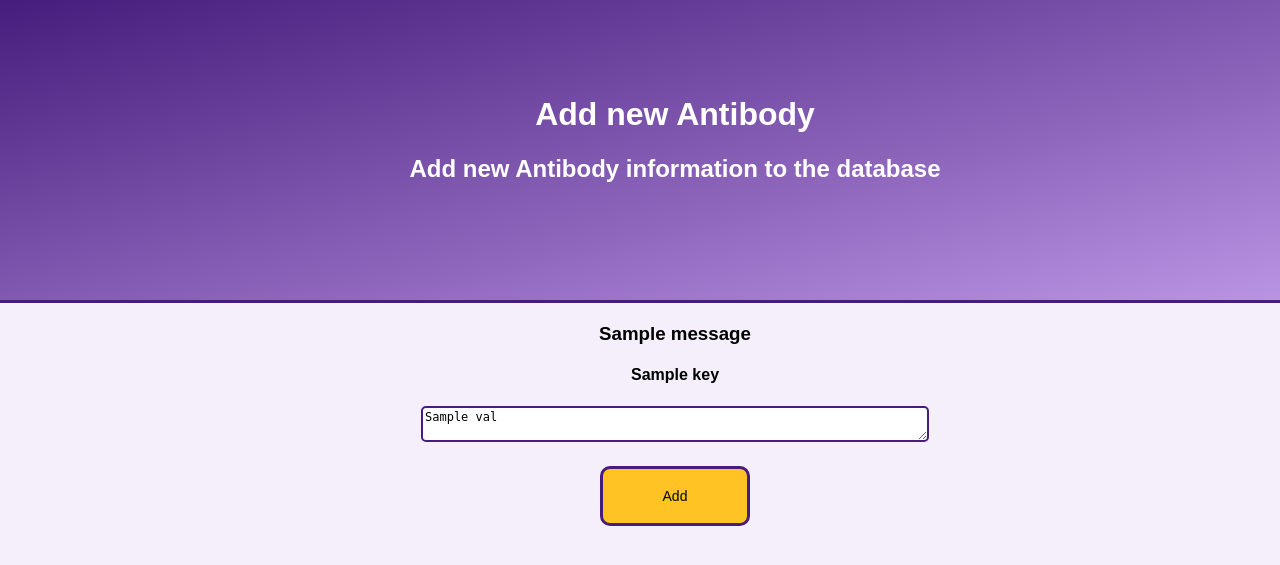
After one commit to LSUHSC-CAIPP-Core-B/CoreSystemsApp, a Python web app: template app/templates/CoreC/add_mouse.html in a window 1280 px wide; the page is wider, and only the part inside the window is pictured. The commit adds this page. Shown: the top 565 px of that part. Run offline with Jinja, Linux system fonts and the light colour scheme; the template is opened without the code that fills it: most values are stand-ins (such as "Sample title", 1, 10 or a date in 2020); one stand-in notice (Sample message) is shown; some libraries are stand-ins or nearby versions.

Commit message:
Add mouse function.

```diff
--- /dev/null
+++ b/app/templates/CoreC/add_mouse.html
@@ -0,0 +1,72 @@
+<!DOCTYPE html>
+<html lang="en">
+
+<html>
+
+<head>
+  <link rel="stylesheet" type="text/css" href="{{ url_for('static',filename='styles/page_style.css') }}">
+</head>
+
+<body>
+  <div class="header" id="gradheader">
+    <h1 class="header_text">Add new Antibody</h1>
+    <h2 class="header_text">Add new Antibody information to the database</h2>
+  </div>
+
+  {% with messages = get_flashed_messages() %}
+  {% if messages %}
+  <div class="updatediv one">
+    <h3>{{ messages[0] }}</h3>
+  </div>
+  {% endif %}
+  {% endwith %}
+
+  <form method="POST" action="/addMouse">
+    {% for key, val in fields.items() %}
+    <div>
+      <div class="updatediv one">
+        {% if key == "PI" %}
+        <h4> {{ key ~ " Name (Your Name)" }} </h4>
+        {% elif key == "MTA Required" %}
+        <h4> {{ "Is MTA Required? (Yes or No)" }} </h4>
+        {% else %}
+        <h4> {{key}} </h4>
+        {% endif %}
+      </div>
+      <div class="updatediv two">
+        <!-- Text area is white space sensitive so {{val}} cant have any spacebars before-->
+        <textarea name="{{key}}" oninput='this.style.height = "";this.style.height = this.scrollHeight + "px"'
+          onclick='this.style.height = "";this.style.height = this.scrollHeight + "px"'
+          id="{{key}}">{{ val }}</textarea>
+      </div>
+    </div>
+    {% endfor %}
+    <div class="updatediv one">
+      <button onclick="saveFilterByKey(['#PI_first_name', '#PI_last_name', '#PI_ID', '#PI_email', '#PI_departmnet'])"
+        class="updatebutton">Add</button>
+    </div>
+  </form>
+  <!--FUNCTIONS-->
+  <script>
+    function saveFilterByKey(keys) {
+      for (key of keys) {
+        const $select = document.querySelector(key);
+        localStorage.setItem(key, $select.value);
+      }
+    }
+    function getSavedValue(v) {
+      if (!localStorage.getItem(v)) {
+        return "";// You can change this to your defualt value.
+      }
+      return localStorage.getItem(v);
+    }
+    function loadFilterByKey(keys) {
+      for (key of keys) {
+        const $select = document.querySelector(key);
+        $select.value = getSavedValue(key);
+      }
+    }
+  </script>
+</body>
+
+</html>
--- a/app/templates/CoreC/mouse_stock.html
+++ b/app/templates/CoreC/mouse_stock.html
@@ -29,9 +29,9 @@
                 <script>
                     $(document).ready(function () {
                         // click event to the button
-                        $('#addAntibodyButton').click(function () {
+                        $('#addMouseButton').click(function () {
                             // Redirect to a new webpage
-                            window.location.href = '/addAntibody';
+                            window.location.href = '/addMouse';
                         });
                     });
                 </script>
```
Also changed, not shown: app/CoreC/mouse/routes.py (+37 -0 lines).
